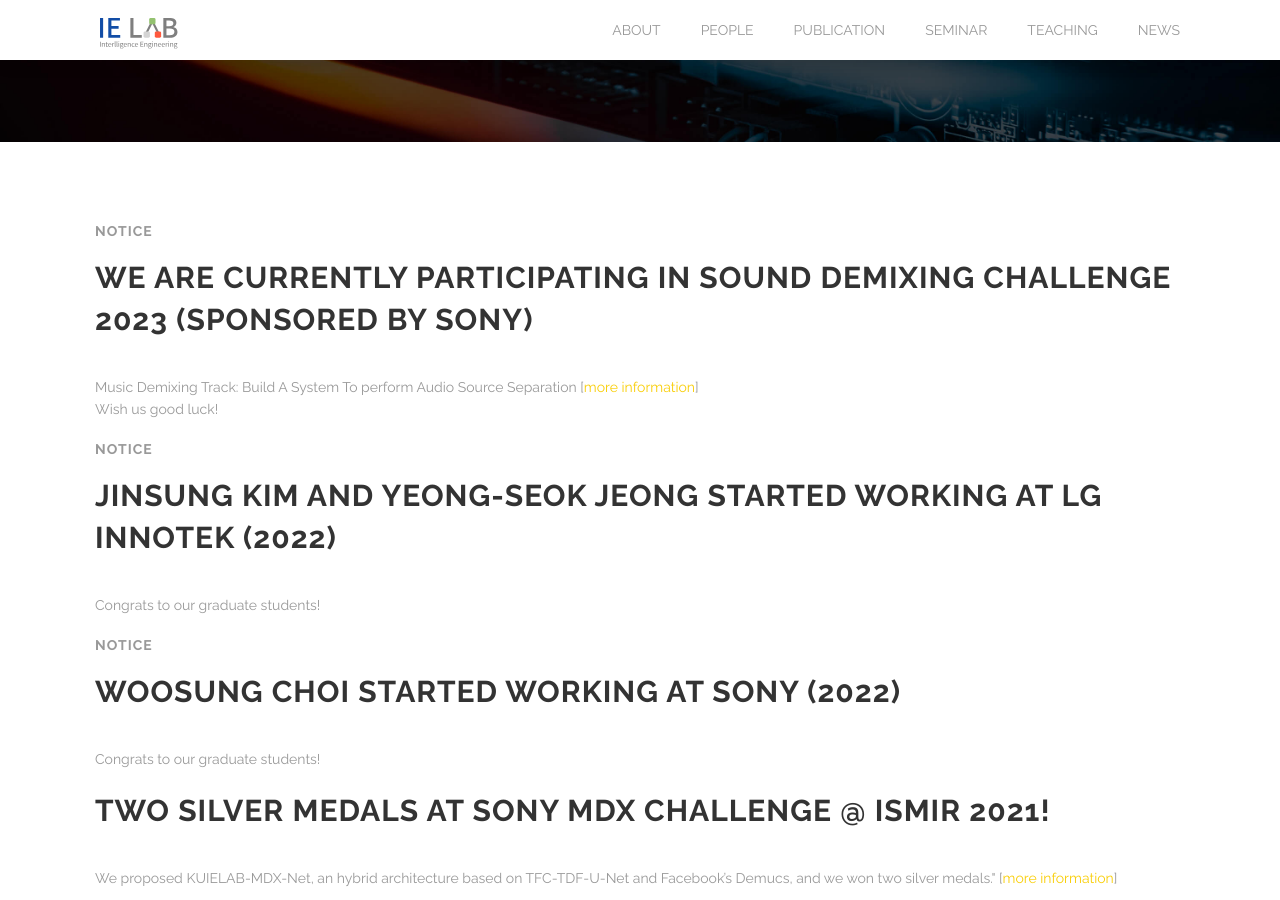
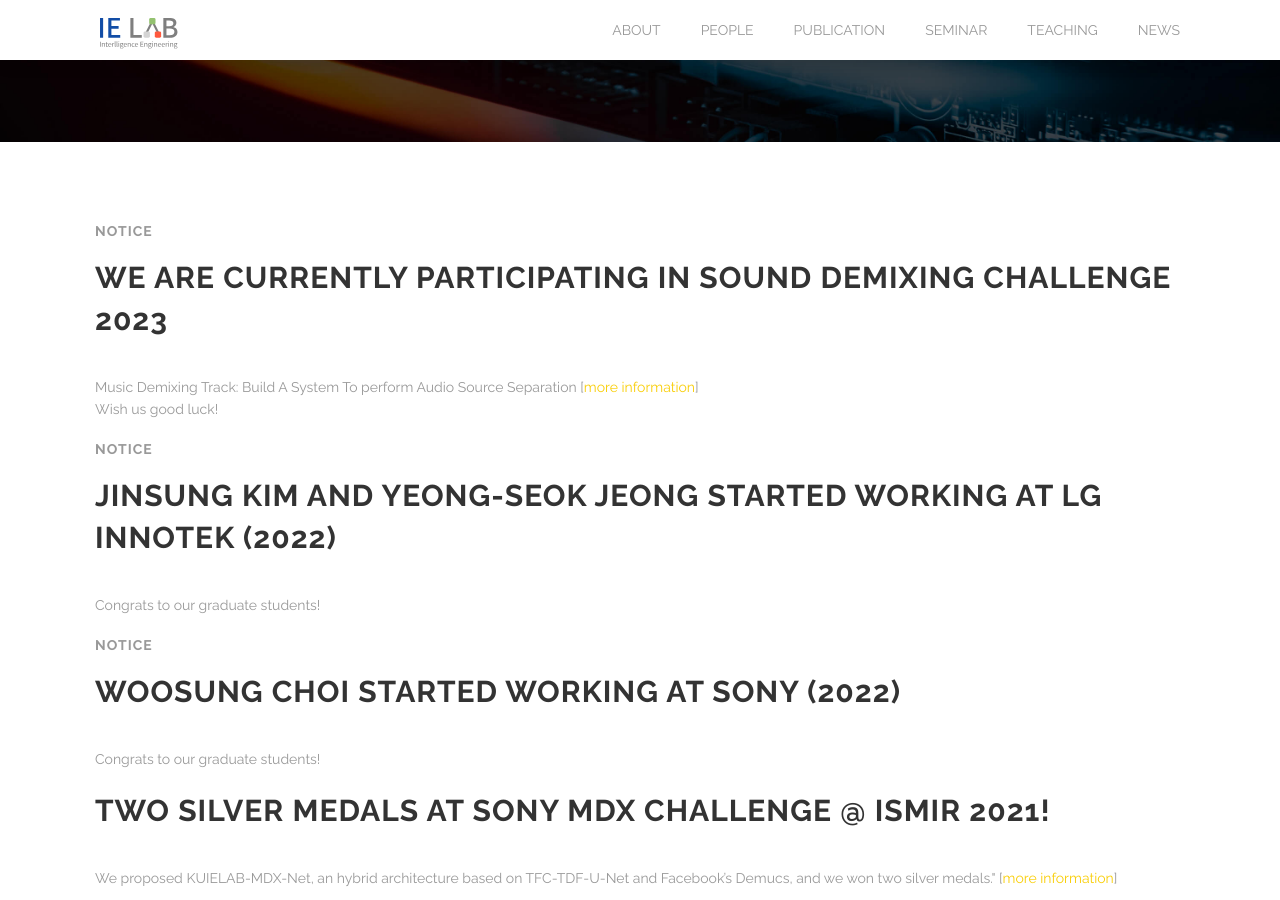
Before and after one commit to kuielab/kuielab.github.io, a Jekyll site: the page built from index.html, in a window 1280 px wide and 900 px high, scrolled down 608 px. Built offline with Jekyll 4.4.1, drawn with Linux system fonts in a browser that asks for light colours.

Commit message:
Update index.html

```diff
--- a/index.html
+++ b/index.html
@@ -114,7 +114,7 @@ testimonials:
     <div class="large-12 columns">
 
 		<h4 style="color: #999">Notice</h4>
-    	<h2>We are currently participating in Sound Demixing Challenge 2023 (sponsored by Sony) </h2>
+    	<h2>We are currently participating in Sound Demixing Challenge 2023</h2>
     	<div class="spacing"></div>
     	<p>
         Music Demixing Track: Build A System To perform Audio Source Separation
```
